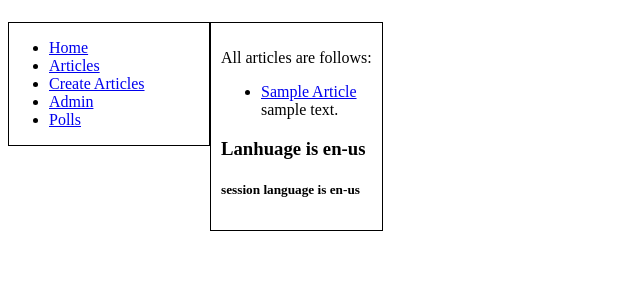
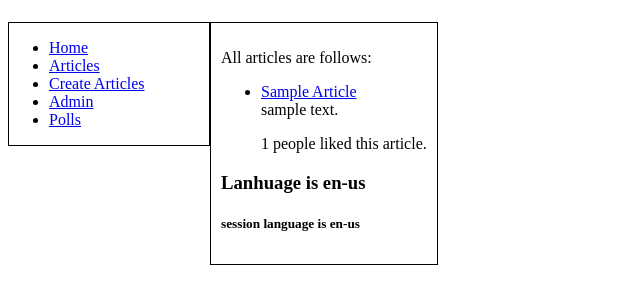
Before and after one commit to exploreshaifali/Poll-App, a Django app: page /articles/all/ in a window 1280 px wide. Shown: the part 58-362 px from the top of the page, without its empty margins (0-640 px from the left). Run offline with Django 3.2, Linux system fonts and the light colour scheme; tables that the repository leaves empty hold one stand-in row (values such as "Sample post"); parts of the project's set-up code (start-up, migrations or seed data) failed here and were passed over.

Commit message:
Modified article template to show likes count.

```diff
--- a/articles/templates/articles/all.html
+++ b/articles/templates/articles/all.html
@@ -27,6 +27,7 @@
       	    <li>
       		    <a href="/articles/get/{{article.id}}">{{ article.title|title }} </a> <br/>
       		    {{ article.body|lower|truncatewords:10  }}
+              <p> {{ article.likes }} people liked this article.</p>
       	    </li>
           </ul>
           {% endfor %}
```
